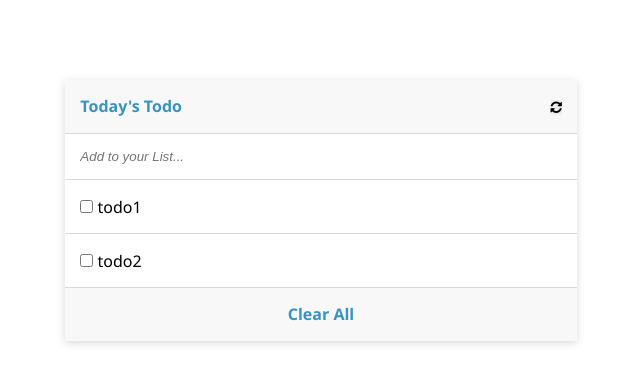
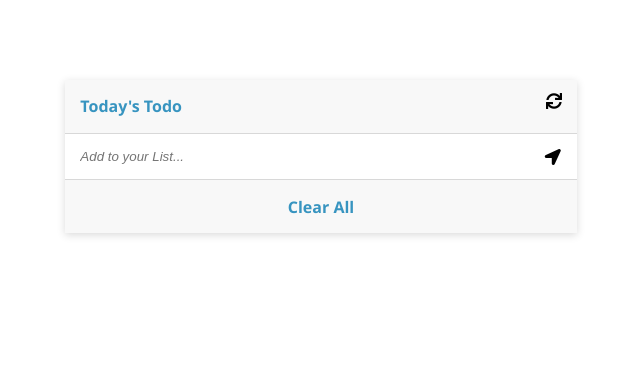
Before and after one commit to Enoisong/to_dolist, a website built with webpack: page src/index.html in a window 1280 px wide. Shown: the whole page, without its empty margins (319-959 px from the left). Built offline with nearby package versions, Linux system fonts and the light colour scheme.

Commit message:
update modules

```diff
--- a/src/index.html
+++ b/src/index.html
@@ -5,25 +5,30 @@
     <meta charset="UTF-8">
     <meta http-equiv="X-UA-Compatible" content="IE=edge">
     <meta name="viewport" content="width=device-width, initial-scale=1.0">
-    <title>ToDo List Structure</title>
+    <link rel="stylesheet" href="https://cdnjs.cloudflare.com/ajax/libs/font-awesome/4.7.0/css/font-awesome.min.css">
+    <title>To Do List</title>
     <link rel="stylesheet" href="https://use.fontawesome.com/releases/v5.15.4/css/all.css"
       integrity="sha384-DyZ88mC6Up2uqS4h/KRgHuoeGwBcD4Ng9SiP4dIRy0EXTlnuz47vAwmeGwVChigm" crossorigin="anonymous" />
-     <link rel="stylesheet" href="https://maxcdn.bootstrapcdn.com/font-awesome/4.4.0/css/font-awesome.min.css">
-    <script defer src="main.bundle.js"></script>
 </head>
 
 <body>
-    <div class="container">
+    <header class="container">
         <button class="button">
             <div id="btn1"><i class="fa fa-refresh"></i></div>
         </button>
-        <h4 class="title">Today's Todo</h4>
-        <input type="text" placeholder="Add to your List..." autofocus />
+      <h4 class="title">Today's Todo</h4>
+    <form>
+        <input class="input-todo" type="text" placeholder="Add to your List..." autofocus />
+        <button class="add-btn">
+            <i class="fas fa-location-arrow"></i>
+        </button>
+        </form>
+
         <div class="todos">
             <!--todos added automatically-->
         </div>
     <div class="clear">
-        <a>Clear All</a>
+        <a class="clear-btn"> Clear All </a>
         </div>
     </div>
 </body>
--- a/src/index.js
+++ b/src/index.js
@@ -1,20 +1,21 @@
 import './style.css';
+import render from './todosRender.js';
+import Todos from './todos.js';
 
-const todosList = [
-  { description: 'todo2', completed: false, index: 2 },
-  { description: 'todo1', completed: false, index: 1 },
-];
+const todosList = new Todos();
+render(todosList);
 
-const render = (list) => {
-  const sortedTodos = list.sort((a, b) => a.index - b.index);
-  const todosContainer = document.querySelector('.todos');
-  let todosHtml = '';
-  sortedTodos.forEach((todo) => {
-    todosHtml += `<div class="todo-item">
-        <input type="checkbox" /><span> ${todo.description}</span>
-        </div>`;
-  });
-  todosContainer.innerHTML = todosHtml;
-};
-
-render(todosList);
+const addTodoBtn = document.querySelector('.add-btn');
+addTodoBtn.addEventListener('click', () => {
+  const id = `id${Math.random().toString(16).slice(2)}`;
+  const description = document.querySelector('.input-todo').value.trim();
+  const completed = false;
+  const index = todosList.list.length + 1;
+  const newTodo = {
+    id, description, completed, index,
+  };
+  if (description) {
+    todosList.addTodo(newTodo);
+    render(todosList);
+  }
+});
--- a/src/style.css
+++ b/src/style.css
@@ -11,9 +11,7 @@ body {
   float: right;
   text-align: right;
   margin-right: 15px;
-  margin-top: 20px;
-  outline: none;
-  border: none;
+  margin-top: 10px;
 }
 
 .container {
@@ -29,23 +27,58 @@ body {
   font-weight: 700;
 }
 
-.container input[type='text'] {
-  width: 94%;
-  font-style: italic;
+form {
+  display: flex;
+  justify-content: space-between;
+  padding-right: 0;
+  position: relative;
   border-top: 0.6px solid rgb(216, 216, 216);
   border-right: none;
   border-bottom: 0.6px solid rgb(216, 216, 216);
   border-left: none;
+}
+
+.todo-edit {
+  border: none;
+}
+
+form input[type='text'] {
+  border: none;
+  font-style: italic;
+  width: 85%;
   padding: 3%;
 }
 
-.container input[type='text']:focus {
+form .add-refreshbtn {
+  position: relative;
+  right: 5%;
+}
+
+form .add-btn {
+  position: relative;
+  right: 3.2%;
+}
+
+input[type='text']:focus {
   outline: none;
 }
 
 .todo-item {
   padding: 3%;
   border-bottom: 0.6px solid rgb(216, 216, 216);
+  display: flex;
+  flex-direction: row;
+  justify-content: space-between;
+}
+
+button {
+  background: none;
+  color: inherit;
+  border: none;
+  padding: 0;
+  font: inherit;
+  cursor: pointer;
+  outline: inherit;
 }
 
 .clear {
@@ -70,3 +103,9 @@ body {
   text-decoration: line-through;
   color: rgba(129, 129, 129, 0.548);
 }
+
+@media screen and (max-width: 400px) {
+  .container {
+    max-width: 70%;
+  }
+}
--- /dev/null
+++ b/src/todos.js
@@ -0,0 +1,30 @@
+export default class Todos {
+    constructor() {
+      this.list = localStorage.getItem('todos')
+        ? JSON.parse(localStorage.getItem('todos'))
+        : [];
+    }
+
+    addTodo(todo) {
+      this.list.push(todo);
+      localStorage.setItem('todos', JSON.stringify(this.list));
+    }
+
+    removeTodo(todoID) {
+      this.list = this.list.filter((todo) => todo.id !== todoID);
+      this.list.forEach((todo, index) => {
+        todo.index = index + 1;
+      });
+      localStorage.setItem('todos', JSON.stringify(this.list));
+    }
+
+    editTodo(todoId, todoDescription) {
+      const newData = this.list.map((todo) => {
+        if (todo.id === todoId) {
+          return { ...todo, description: todoDescription };
+        }
+        return todo;
+      });
+      localStorage.setItem('todos', JSON.stringify(newData));
+    }
+  }
--- /dev/null
+++ b/src/todosRender.js
@@ -0,0 +1,36 @@
+const render = (todosList) => {
+    const sortedTodos = todosList.list.sort((a, b) => a.index - b.index);
+    const todosContainerTask = document.querySelector('.todos');
+    let todosHtml = '';
+    sortedTodos.forEach((todo) => {
+      todosHtml += `  <div class="todo-item">
+                            <div>
+                            <input type="checkbox" />
+                                <input id="${todo.index}" class="todo-edit" type="text" value="${todo.description}" />
+                            </div>
+                            <button id="${todo.index}" class="remove-btn"> <i class="fas fa-trash"></i></button>
+                        </div>
+        `;
+    });
+    todosContainerTask.innerHTML = todosHtml;
+
+    // remove todo
+    const removeBtns = document.querySelectorAll('.remove-btn');
+    removeBtns.forEach((btn) => {
+      btn.addEventListener('click', (e) => {
+        const element = btn.parentNode;
+        element.remove();
+        todosList.removeTodo(e.target.parentNode.id);
+      });
+    });
+
+    // edit todo
+    const todosContent = document.querySelectorAll('.todo-edit');
+    todosContent.forEach((todo) => {
+      todo.addEventListener('focusin', (e) => {
+        todosList.editTodo(Number(e.target.id), e.target.value);
+      });
+    });
+  };
+
+  export default render;
```
Also changed, not shown: dist/index.html.
